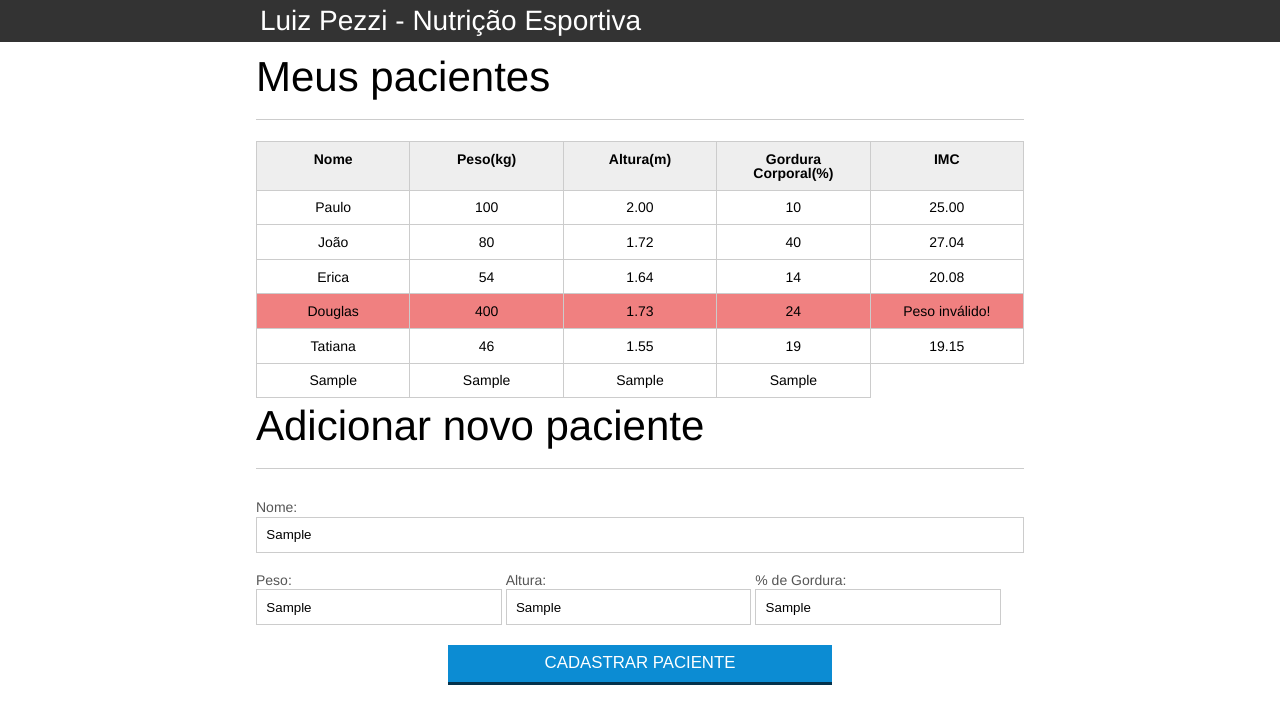
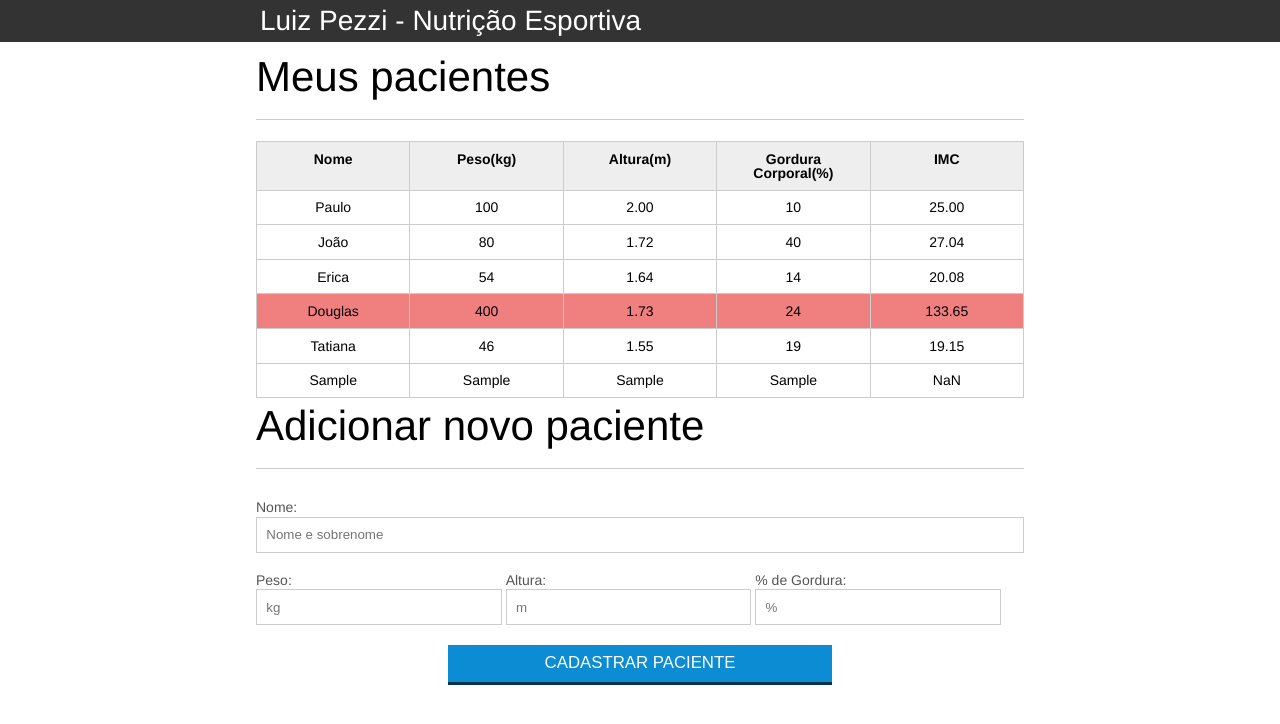
Before and after one commit to luizfernandopezzi/JavaScriptProgramandoNaLinguagemWeb, a plain HTML site: page index.html in a window 1280 px wide. Both pictures are taken after typing "Sample", "Sample", "Sample", "Sample" into the empty fields and a click on the button "CADASTRAR PACIENTE". Drawn offline with Linux system fonts and the light colour scheme.

Commit message:
Atualizando html, css e js do material referente ao final da Aula 5: quebrando o código em arquivos e simplificando o código

```diff
--- /dev/null
+++ b/calcimc.js
@@ -0,0 +1,55 @@
+alert("JavaSript principal.js foi carregado!");
+
+//Mudando o nome de Aparecida Nutrição para Luiz Pezzi Nutrição
+var tituloprincipal = document.querySelector(".titulo-principal")
+var title = document.querySelector(".title")
+tituloprincipal.textContent = "Luiz Pezzi - Nutrição Esportiva"
+title.textContent = tituloprincipal.textContent
+//
+
+//Buscando dados dos pacientes, calculando o IMC e fazendo validações dos dados inseridos
+var pacientes = document.querySelectorAll(".paciente");
+
+//Função Cálculo do IMC
+function calcImc(peso, altura){
+    var imc = 0
+    imc = (peso/(altura*altura))
+    return imc.toFixed(2)
+}
+
+//INICIO FOR BUSCANDO PACIENTE
+for(var i = 0; i < pacientes.length; i++){
+
+var peso = pacientes[i].querySelector(".info-peso").textContent;
+var altura = pacientes[i].querySelector(".info-altura").textContent;
+var tdImc = pacientes[i].querySelector(".info-imc");
+//Validação dos dados inseridos na tabela
+//Pesos válidos entre 0 e 300 kg
+//Altura válida entre 0 e 2.5 m
+var pesoMin = 0;
+var pesoMax = 300;
+var alturaMin = 0;
+var alturaMax = 2.5;
+
+var validacaoPeso = true;
+if(peso < pesoMin || peso > pesoMax){
+    validacaoPeso = false
+    tdImc.textContent = "Peso inválido!"
+    //Alterando estilo (css) da linha caso os dados inseridos para peso e altura sejam inválidos
+    //paciente[i].style.backgroundColor = "red"
+    pacientes[i].classList.add("paciente-invalido");
+}
+
+var validacaoAltura = true;
+if(altura < alturaMin || altura > alturaMax){
+    validacaoAltura = false
+    tdImc.textContent = "Altura inválida!"
+    //Alterando estilo (css) da linha caso os dados inseridos para peso e altura sejam inválidos
+    pacientes[i].classList.add("paciente-invalido");
+}
+if(validacaoPeso == false && validacaoAltura == false){
+    tdImc.textContent = "Peso e altura inválidos!"
+}else{
+    tdImc.textContent = calcImc(peso,altura)
+}
+}
--- /dev/null
+++ b/form.js
@@ -0,0 +1,42 @@
+//Evento CLICK
+    var botaoAdicionar = document.querySelector("#adicionar-paciente")
+
+        //Início evento click BOTãO ADICIONAR PACIENTE
+        botaoAdicionar.addEventListener("click", function(event){;
+            event.preventDefault();
+            var form = document.querySelector("#formulario")
+            var novoPaciente = obterDadosFormulario(form);
+            var novoPacienteTr = montaTr(novoPaciente)
+            var tabela = document.querySelector("#tabela-pacientes")
+            tabela.appendChild(novoPacienteTr);
+
+            form.reset();
+        });
+
+        function obterDadosFormulario(form){
+            var dadosPaciente = {
+                nome: form.nome.value,
+                peso: form.peso.value,
+                altura: form.altura.value,
+                gordura: form.gordura.value,
+                imc: calcImc(form.peso.value, form.altura.value)
+            }
+            return dadosPaciente;
+        }
+
+        function montaTd(dado, classe){
+            var td = document.createElement("td")
+            td.classList.add(classe)
+            td.textContent = dado
+            return td
+        }
+
+        function montaTr(novoPaciente){
+            var novoPacienteTr =  document.createElement("tr")
+            novoPacienteTr.appendChild(montaTd(novoPaciente.nome,"info-nome"))
+            novoPacienteTr.appendChild(montaTd(novoPaciente.peso,"info-peso"))
+            novoPacienteTr.appendChild(montaTd(novoPaciente.altura,"info-altura"))
+            novoPacienteTr.appendChild(montaTd(novoPaciente.gordura,"info-gordura"))
+            novoPacienteTr.appendChild(montaTd(novoPaciente.imc,"info-imc"))
+            return novoPacienteTr
+        }
--- a/index.html
+++ b/index.html
@@ -103,5 +103,6 @@
 	</body>
 
 	<!-- Importação dos Javascripts AQUI -->
-	<script src="principal.js"></script>
+	<script src="calcimc.js"></script>
+	<script src="form.js"></script>
 </html>
```
Also changed, not shown: 1 other file.
